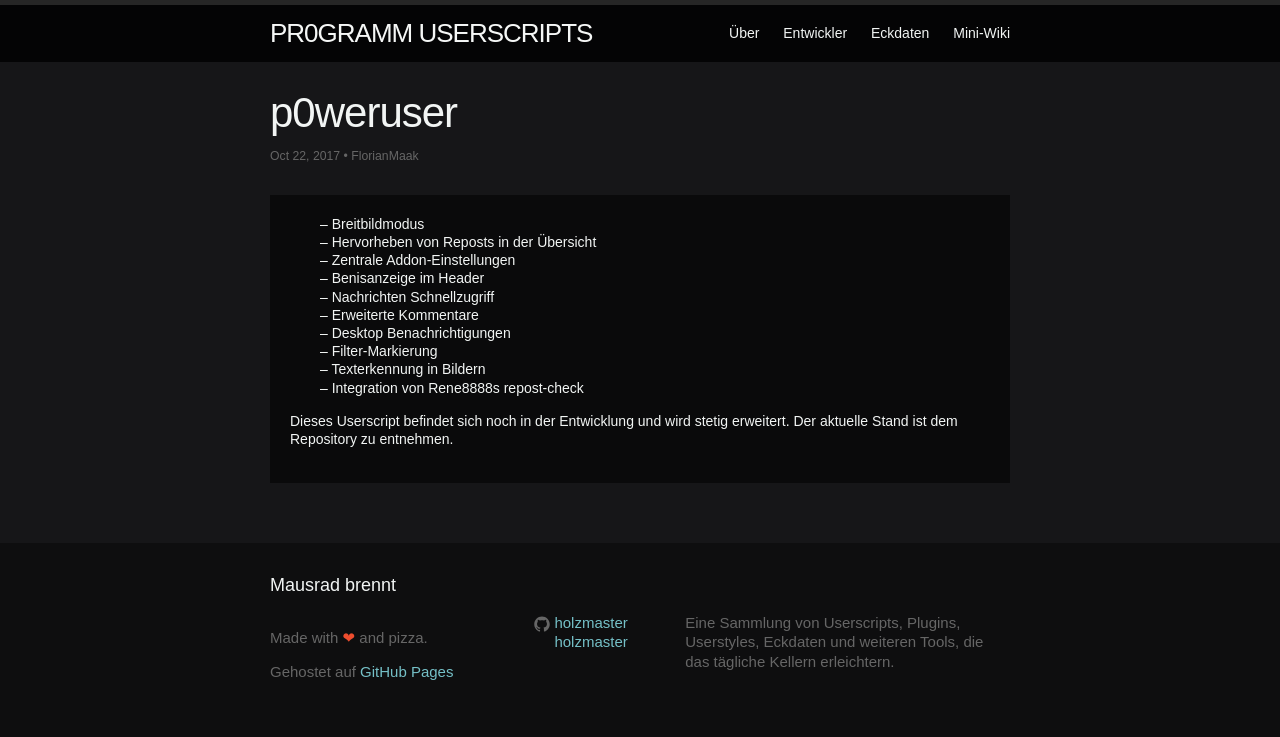
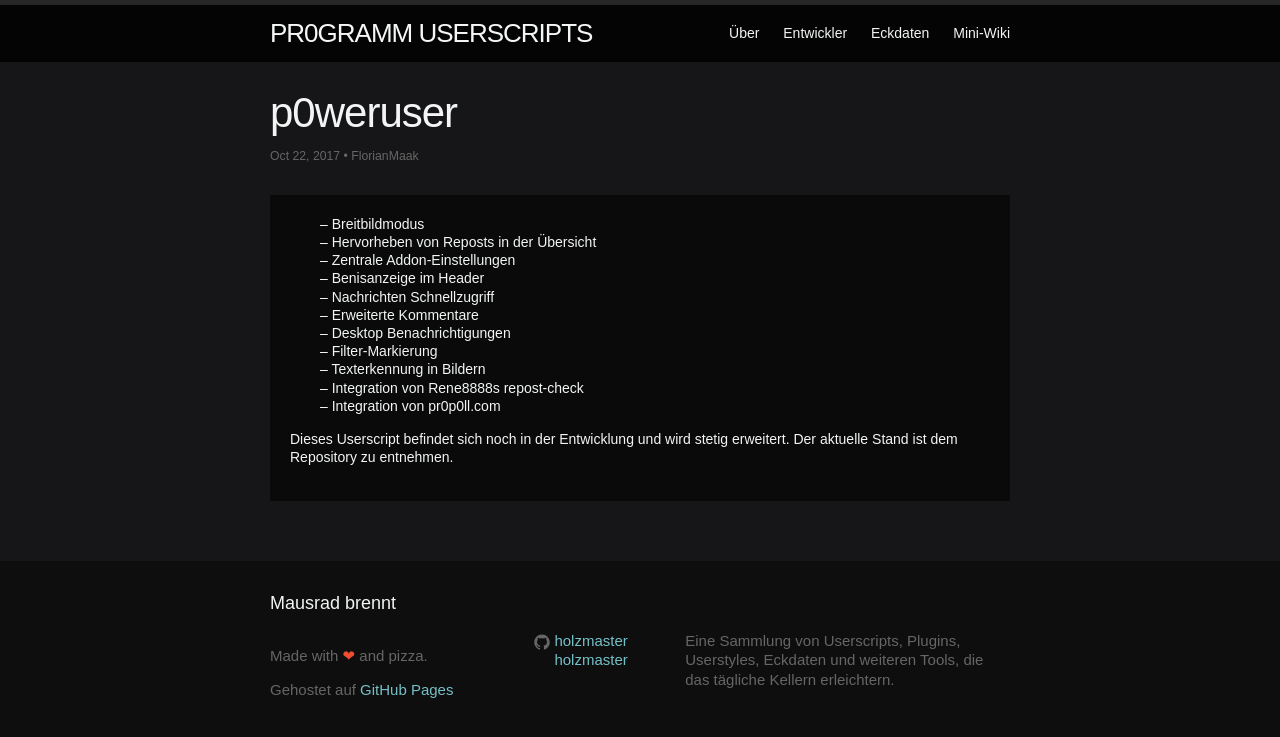
Before and after one commit to holzmaster/userscripts, a Jekyll site: the page built from _posts/2017-10-22-p0weruser.md, in a window 1280 px wide. Shown: the top 737 px of the page. Built offline with Jekyll 4.4.1, drawn with Linux system fonts in a browser that asks for light colours.

Commit message:
Update 2017-10-22-p0weruser.md

```diff
--- a/_posts/2017-10-22-p0weruser.md
+++ b/_posts/2017-10-22-p0weruser.md
@@ -18,6 +18,7 @@ code: //github.com/FlorianMaak/p0weruser
 - Filter-Markierung
 - Texterkennung in Bildern
 - Integration von Rene8888s repost-check
+- Integration von pr0p0ll.com
 
 Dieses Userscript befindet sich noch in der Entwicklung und wird stetig erweitert.
 Der aktuelle Stand ist dem Repository zu entnehmen.
```
